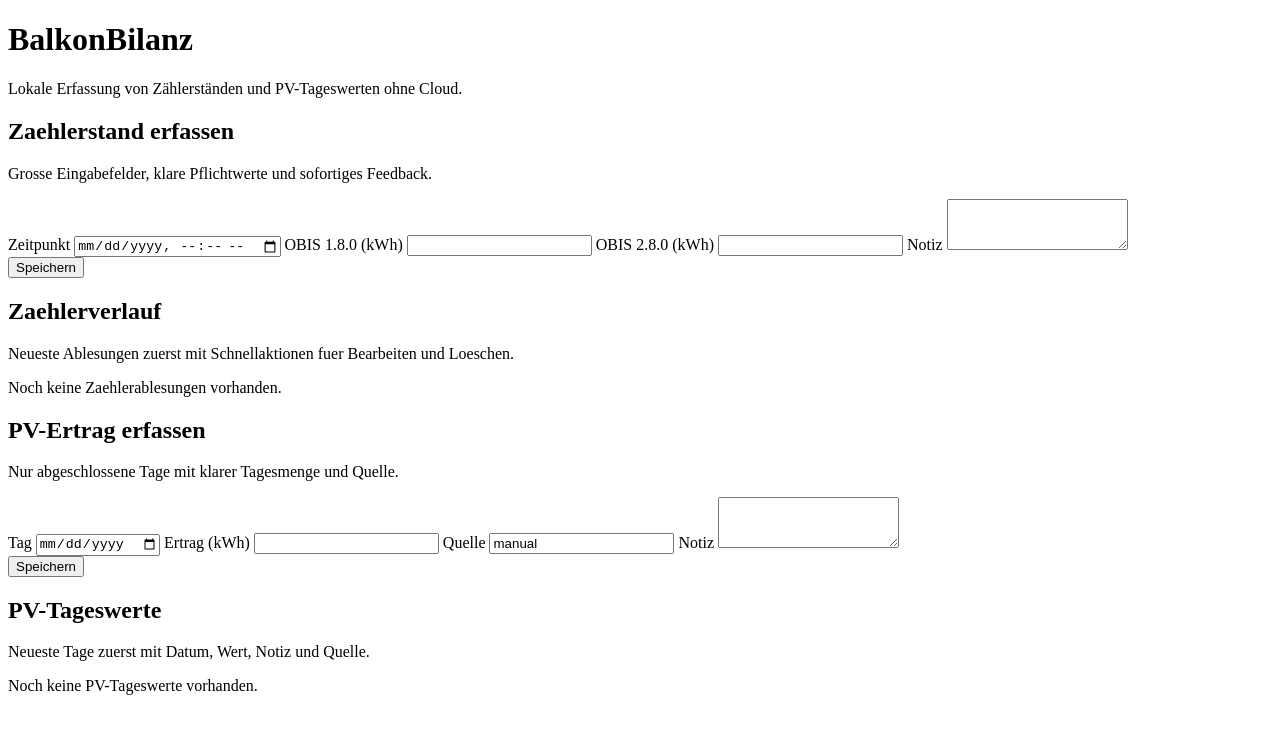
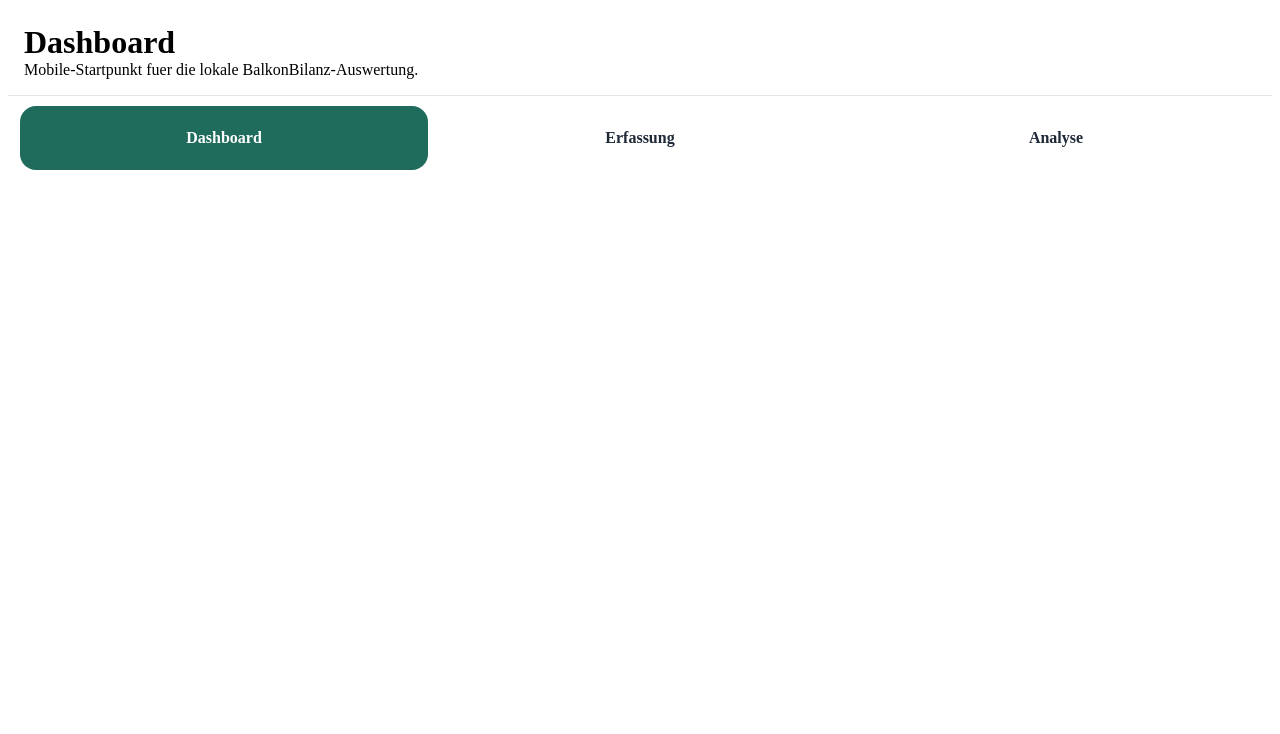
Before and after one commit to kruemelnerd/balkonbilanz, a Vue app: page /dashboard in a window 1280 px wide. Shown: the top 734 px of the page. Built offline with nearby package versions, Linux system fonts and the light colour scheme.

Commit message:
feat(02-03): wire app shell routing
- add router-backed dashboard, capture, and analysis navigation
- mount the app shell with a bottom nav and redirect root to dashboard
- adapt the test harness for router-driven component tests

```diff
--- a/src/App.vue
+++ b/src/App.vue
@@ -1,7 +1,18 @@
 <script setup lang="ts">
-import CaptureView from './features/capture/CaptureView.vue';
+import { RouterView } from 'vue-router';
+import AppShellNav from './features/shell/AppShellNav.vue';
 </script>
 
 <template>
-  <CaptureView />
+  <div class="app-shell">
+    <RouterView />
+    <AppShellNav />
+  </div>
 </template>
+
+<style scoped>
+.app-shell {
+  min-height: 100vh;
+  padding-bottom: 76px;
+}
+</style>
--- /dev/null
+++ b/src/features/analysis/AnalysisView.vue
@@ -0,0 +1,21 @@
+<template>
+  <main class="analysis-view">
+    <header>
+      <h1>Analyse</h1>
+      <p>Schaetzung und Naeherung werden hier transparent eingeordnet.</p>
+    </header>
+  </main>
+</template>
+
+<style scoped>
+.analysis-view {
+  display: grid;
+  gap: 16px;
+  padding: 16px;
+}
+
+h1,
+p {
+  margin: 0;
+}
+</style>
--- /dev/null
+++ b/src/features/dashboard/DashboardView.vue
@@ -0,0 +1,21 @@
+<template>
+  <main class="dashboard-view">
+    <header>
+      <h1>Dashboard</h1>
+      <p>Mobile-Startpunkt fuer die lokale BalkonBilanz-Auswertung.</p>
+    </header>
+  </main>
+</template>
+
+<style scoped>
+.dashboard-view {
+  display: grid;
+  gap: 16px;
+  padding: 16px;
+}
+
+h1,
+p {
+  margin: 0;
+}
+</style>
--- /dev/null
+++ b/src/features/shell/AppShellNav.vue
@@ -0,0 +1,50 @@
+<script setup lang="ts">
+import { RouterLink } from 'vue-router';
+
+const items = [
+  { to: '/dashboard', label: 'Dashboard' },
+  { to: '/capture', label: 'Erfassung' },
+  { to: '/analysis', label: 'Analyse' },
+];
+</script>
+
+<template>
+  <nav class="app-shell-nav" aria-label="Hauptnavigation">
+    <RouterLink v-for="item in items" :key="item.to" :to="item.to" class="app-shell-nav__link">
+      {{ item.label }}
+    </RouterLink>
+  </nav>
+</template>
+
+<style scoped>
+.app-shell-nav {
+  align-items: center;
+  background: #fff;
+  border-top: 1px solid rgba(31, 41, 55, 0.12);
+  bottom: 0;
+  display: grid;
+  gap: 8px;
+  grid-template-columns: repeat(3, 1fr);
+  left: 0;
+  padding: 10px 12px 12px;
+  position: sticky;
+  right: 0;
+}
+
+.app-shell-nav__link {
+  align-items: center;
+  border-radius: 16px;
+  color: #1f2937;
+  display: flex;
+  font-weight: 600;
+  justify-content: center;
+  min-height: 44px;
+  padding: 10px 12px;
+  text-decoration: none;
+}
+
+.app-shell-nav__link.router-link-active {
+  background: #1f6b5c;
+  color: #fff;
+}
+</style>
--- /dev/null
+++ b/src/router/index.ts
@@ -0,0 +1,42 @@
+import { createMemoryHistory, createRouter, createWebHistory, type Component, type RouteRecordRaw } from 'vue-router';
+
+export interface AppShellViews {
+  dashboard: Component;
+  capture: Component;
+  analysis: Component;
+}
+
+export function createAppRoutes(views: AppShellViews): RouteRecordRaw[] {
+  return [
+  {
+    path: '/',
+    redirect: '/dashboard',
+  },
+  {
+    path: '/dashboard',
+    name: 'dashboard',
+    component: views.dashboard,
+  },
+  {
+    path: '/capture',
+    name: 'capture',
+    component: views.capture,
+  },
+  {
+    path: '/analysis',
+    name: 'analysis',
+    component: views.analysis,
+  },
+  ];
+}
+
+function createAppHistory() {
+  return typeof window === 'undefined' ? createMemoryHistory() : createWebHistory();
+}
+
+export function createAppRouter(views: AppShellViews) {
+  return createRouter({
+    history: createAppHistory(),
+    routes: createAppRoutes(views),
+  });
+}
```
Also changed, not shown: package.json (+6 -1 lines), src/main.ts (+11 -1 lines), tests/support/vueHarness.ts (+4 -0 lines), 2 other files (tests, documents, lock files or other folders).
